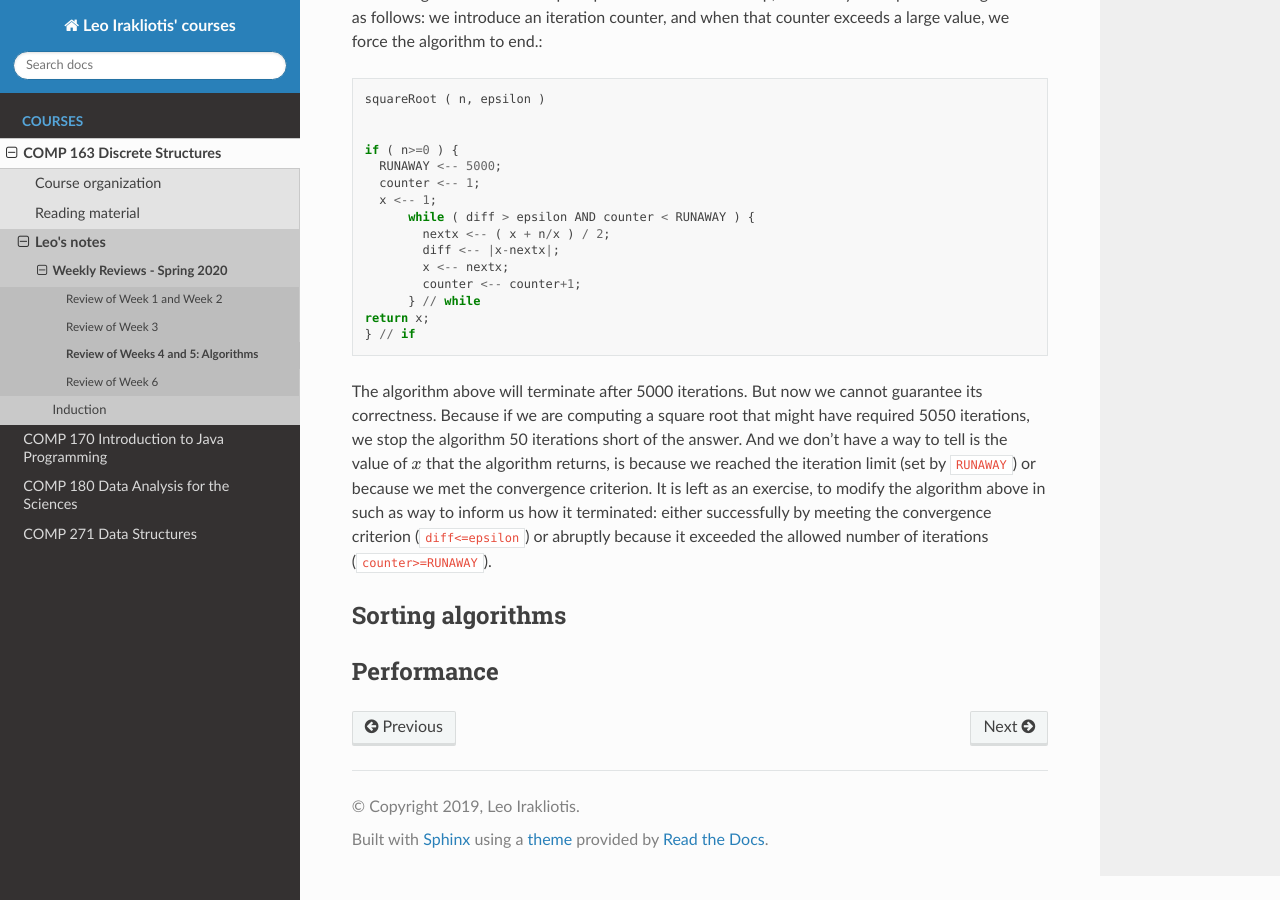
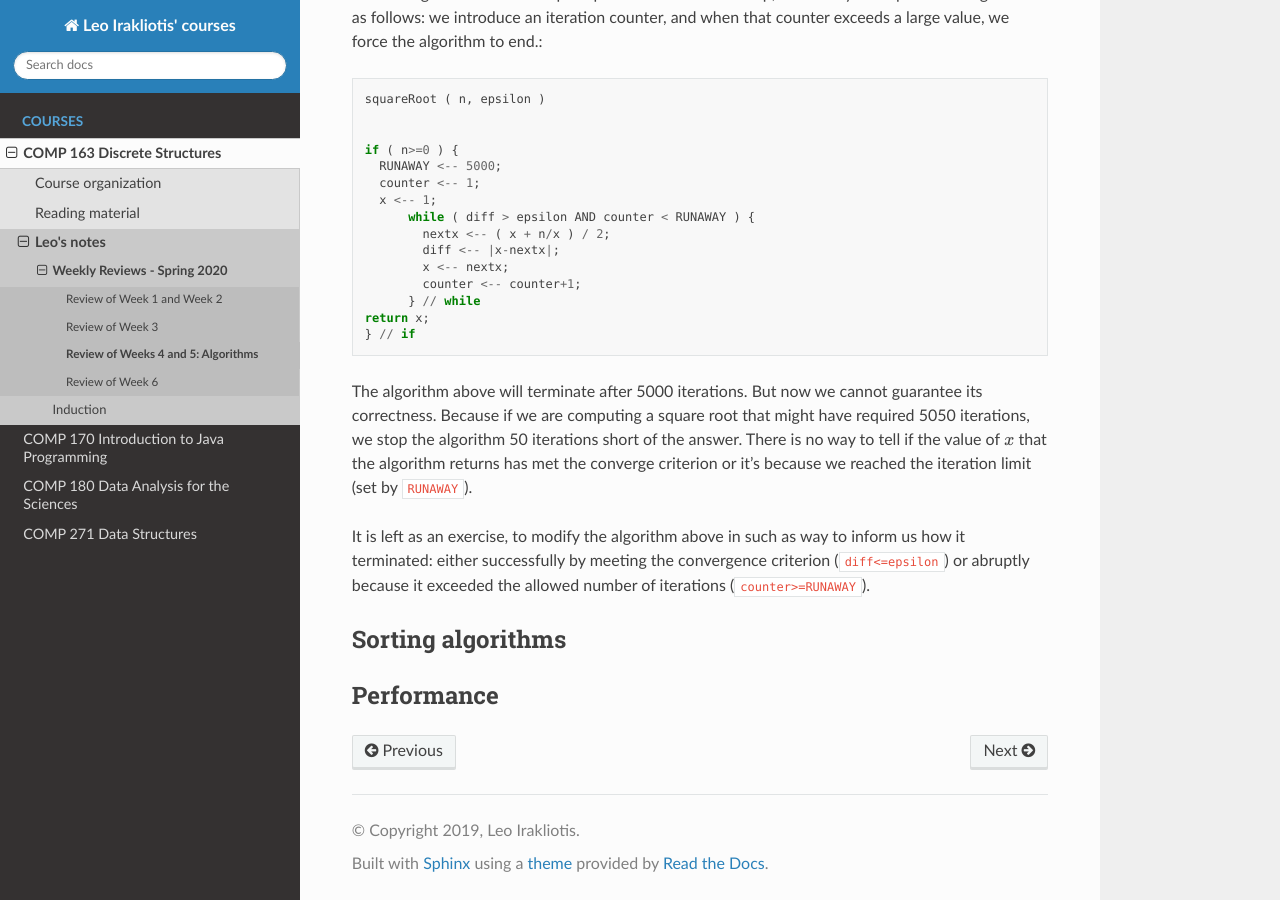
Before and after one commit to sleepyjaree/cdp, a Sphinx documentation site: the page built from source/COMP163/2020Spring/week4.rst, in a window 1280 px wide and 900 px high, scrolled down 3886 px. Built offline with Sphinx 7.4.7 and the Read the Docs theme 2.0.0, drawn with Linux system fonts in a browser that asks for light colours.

Commit message:
Algorithm notes added

```diff
--- a/source/COMP163/2020Spring/week4.rst
+++ b/source/COMP163/2020Spring/week4.rst
@@ -165,7 +165,9 @@ In some cases, when we are not that our algorithm will terminate after a finite
   return x;
   } // if
 
-The algorithm above will terminate after 5000 iterations. But now we cannot guarantee its correctness. Because if we are computing a square root that might have required 5050 iterations, we stop the algorithm 50 iterations short of the answer. And we don't have a way to tell is the value of :math:`x` that the algorithm returns, is because we reached the iteration limit (set by ``RUNAWAY``) or because we met the convergence criterion. It is left as an exercise, to modify the algorithm above in such as way to inform us how it terminated: either successfully by meeting the convergence criterion (``diff<=epsilon``) or abruptly because it exceeded the allowed number of iterations (``counter>=RUNAWAY``).
+The algorithm above will terminate after 5000 iterations. But now we cannot guarantee its correctness. Because if we are computing a square root that might have required 5050 iterations, we stop the algorithm 50 iterations short of the answer. There is no way to tell if the value of :math:`x` that the algorithm returns has met the converge criterion or it's because we reached the iteration limit (set by ``RUNAWAY``).
+
+It is left as an exercise, to modify the algorithm above in such as way to inform us how it terminated: either successfully by meeting the convergence criterion (``diff<=epsilon``) or abruptly because it exceeded the allowed number of iterations (``counter>=RUNAWAY``).
 
 Sorting algorithms
 ------------------
```
